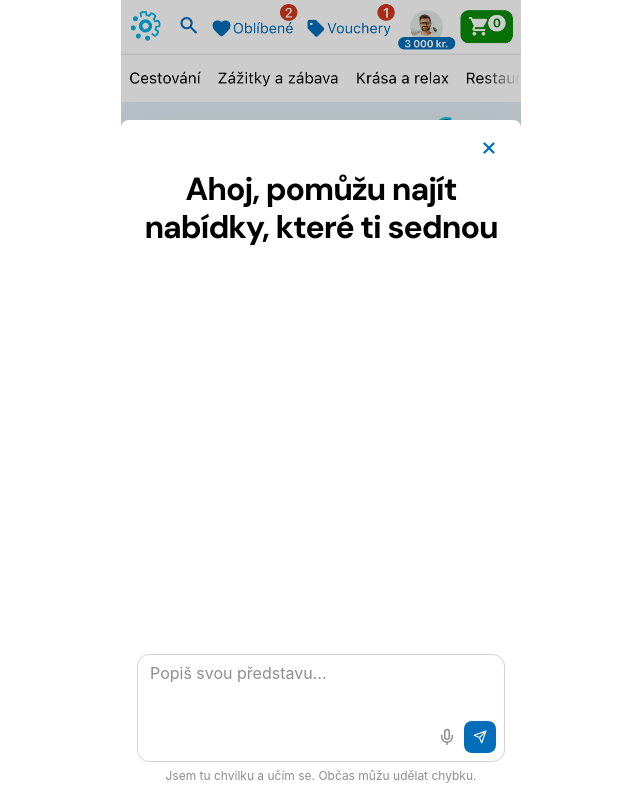
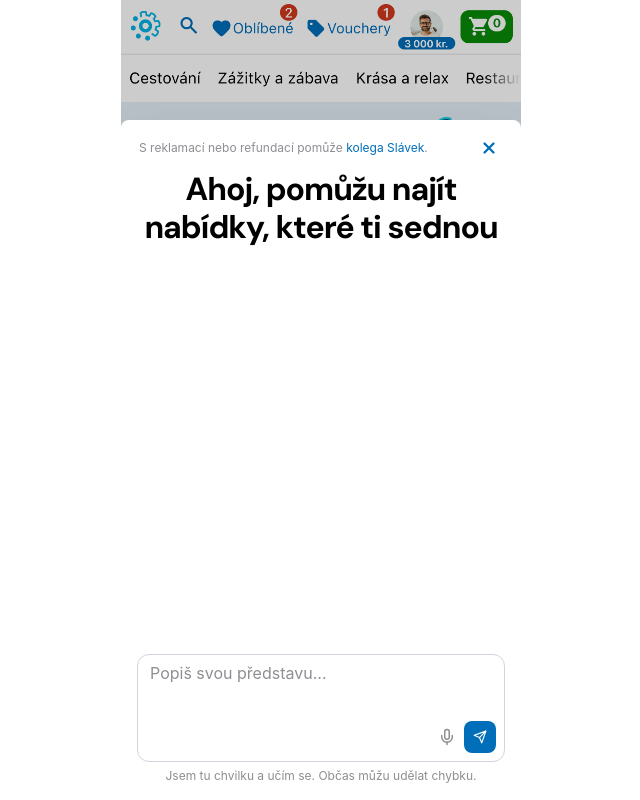
Before and after one commit to maroskadlec/slevac-ai, a React (Vite) app: page /mobile in a window 1280 px wide. Both pictures are taken after a click on the button 796 px from the left and 756 px from the top of the page. Shown: the whole page, without its empty margins (319-959 px from the left). Built offline with nearby package versions, Linux system fonts and the light colour scheme.

Commit message:
Header modálu: text s odkazem na kolegu Slávka vedle křížku

```diff
--- a/src/components/FigmaDesktop.tsx
+++ b/src/components/FigmaDesktop.tsx
@@ -80,11 +80,15 @@ export default function FigmaDesktop({ isOpen, onToggle }: DesktopProps) {
               }}
               className="absolute right-[10px] bottom-[10px] w-[380px] h-[480px] bg-white rounded-[8px] border border-[#e3e4e6] shadow-2xl z-20 flex flex-col"
             >
-              {/* Header Bar – only close button on the right */}
-              <div className="flex items-center justify-end px-[20px] pt-[14px] pb-[8px] flex-shrink-0">
+              {/* Header Bar – text left, close button right */}
+              <div className="flex items-center justify-between px-[20px] pt-[14px] pb-[8px] flex-shrink-0">
+                <p className="text-[12px] leading-[16px] text-[#8e8e93]">
+                  S reklamací nebo refundací pomůže{' '}
+                  <a href="#" onClick={(e) => e.preventDefault()} className="text-[#006eb9] hover:underline">kolega Slávek</a>.
+                </p>
                 <motion.button
                   onClick={onToggle}
-                  className="w-[28px] h-[28px] flex items-center justify-center cursor-pointer"
+                  className="w-[28px] h-[28px] flex items-center justify-center cursor-pointer flex-shrink-0 ml-[8px]"
                   whileHover={{ scale: 1.1 }}
                   whileTap={{ scale: 0.95 }}
                 >
--- a/src/components/FigmaMobile.tsx
+++ b/src/components/FigmaMobile.tsx
@@ -173,11 +173,15 @@ export default function FigmaMobile({ isOpen, onToggle }: MobileProps) {
               }}
               className="absolute bottom-0 left-0 right-0 bg-white rounded-tl-[8px] rounded-tr-[8px] shadow-2xl z-40 flex flex-col h-[85dvh]"
             >
-              {/* Header Bar – only close button on the right */}
-              <div className="flex items-center justify-end px-[18px] pt-[14px] pb-[6px] flex-shrink-0">
+              {/* Header Bar – text left, close button right */}
+              <div className="flex items-center justify-between px-[18px] pt-[14px] pb-[6px] flex-shrink-0">
+                <p className="text-[12px] leading-[16px] text-[#8e8e93]">
+                  S reklamací nebo refundací pomůže{' '}
+                  <a href="#" onClick={(e) => e.preventDefault()} className="text-[#006eb9] hover:underline">kolega Slávek</a>.
+                </p>
                 <motion.button
                   onClick={onToggle}
-                  className="w-[28px] h-[28px] flex items-center justify-center cursor-pointer"
+                  className="w-[28px] h-[28px] flex items-center justify-center cursor-pointer flex-shrink-0 ml-[8px]"
                   whileHover={{ scale: 1.1 }}
                   whileTap={{ scale: 0.95 }}
                 >
```
